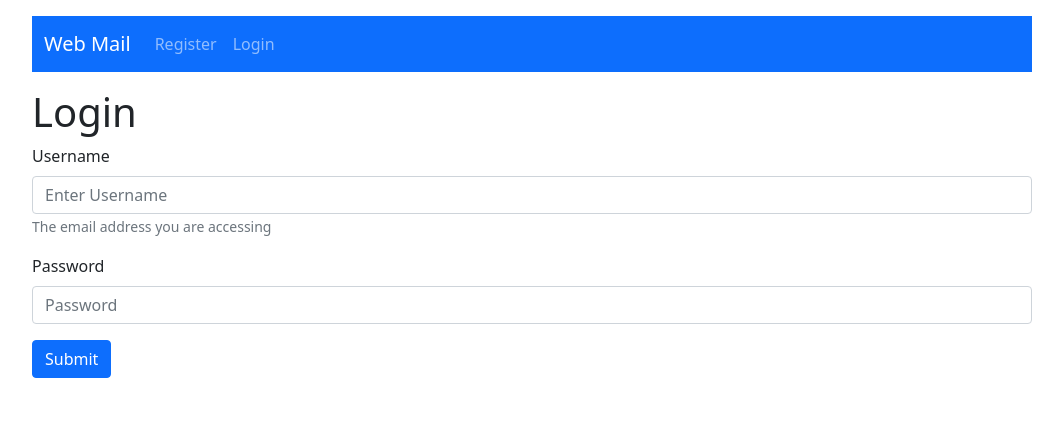
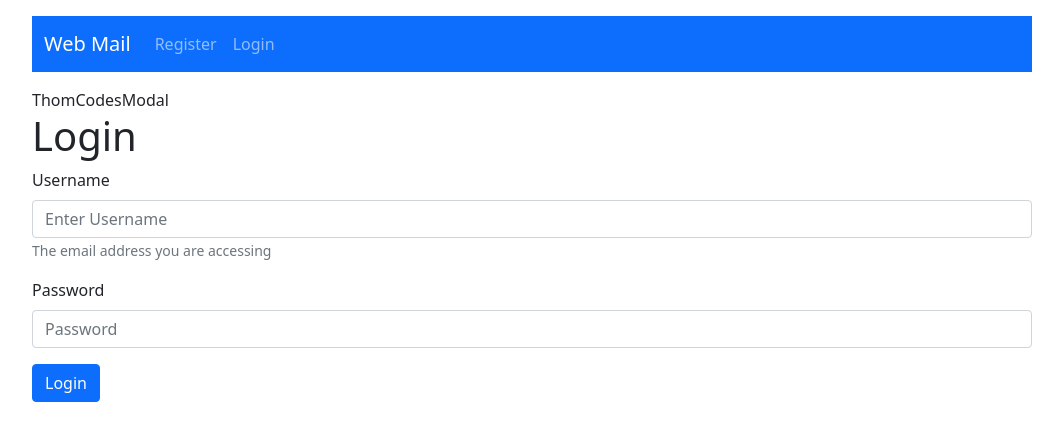
Before and after one commit to IB21-A/mail-react-frontend, a React (Create React App) app: page / in a window 1280 px wide. Shown: the top 440 px of the page, without its empty margins (108-1171 px from the left). Built offline with nearby package versions, Linux system fonts and the light colour scheme.

Commit message:
Add ThomCodesModal

```diff
--- a/src/components/Login/index.js
+++ b/src/components/Login/index.js
@@ -1,12 +1,12 @@
 import React, { useEffect, useState } from "react";
 // Styles
 import { Wrapper } from "./Login.styles";
-// React components
+// React-Bootstrap components
 import Form from "react-bootstrap/Form";
 import Button from "react-bootstrap/Button";
-// helpers
-import { useNavigate } from "react-router-dom";
-import API from "../../API";
+// Referal from ThomCodes
+import ThomCodesModal from "../ThomCodesModal";
+
 // hooks
 import { useAuth } from "../../hooks/useAuth";
 
@@ -14,12 +14,7 @@ const Login = () => {
   const [username, setUsername] = useState("");
   const [password, setPassword] = useState("");
   const [error, setError] = useState();
-  const navigate = useNavigate();
   const auth = useAuth();
-
-  useEffect(() => {
-    console.log(document.referrer);
-  });
 
   const doSubmit = async (e) => {
     setError(false);
@@ -34,6 +29,7 @@ const Login = () => {
 
   return (
     <Wrapper>
+      <ThomCodesModal />
       <h1>Login</h1>
       <Form>
         {error && (
@@ -64,7 +60,7 @@ const Login = () => {
           />
         </Form.Group>
         <Button variant="primary" type="submit" onClick={doSubmit}>
-          Submit
+          Login
         </Button>
       </Form>
     </Wrapper>
--- /dev/null
+++ b/src/components/ThomCodesModal/index.js
@@ -0,0 +1,14 @@
+import React, { useEffect } from "react";
+
+const ThomCodesModal = () => {
+  useEffect(() => {
+    if (document.referrer === "https://www.thomcodes.com/") {
+      console.log("Hey Looks like you came from my site!");
+      //   Pop up modal, let them click a button to log in without having to type anything in
+    }
+  });
+
+  return <div>ThomCodesModal</div>;
+};
+
+export default ThomCodesModal;
```
Also changed, not shown: src/components/ThomCodesModal/ThomCodesModal.styles.js (added).
